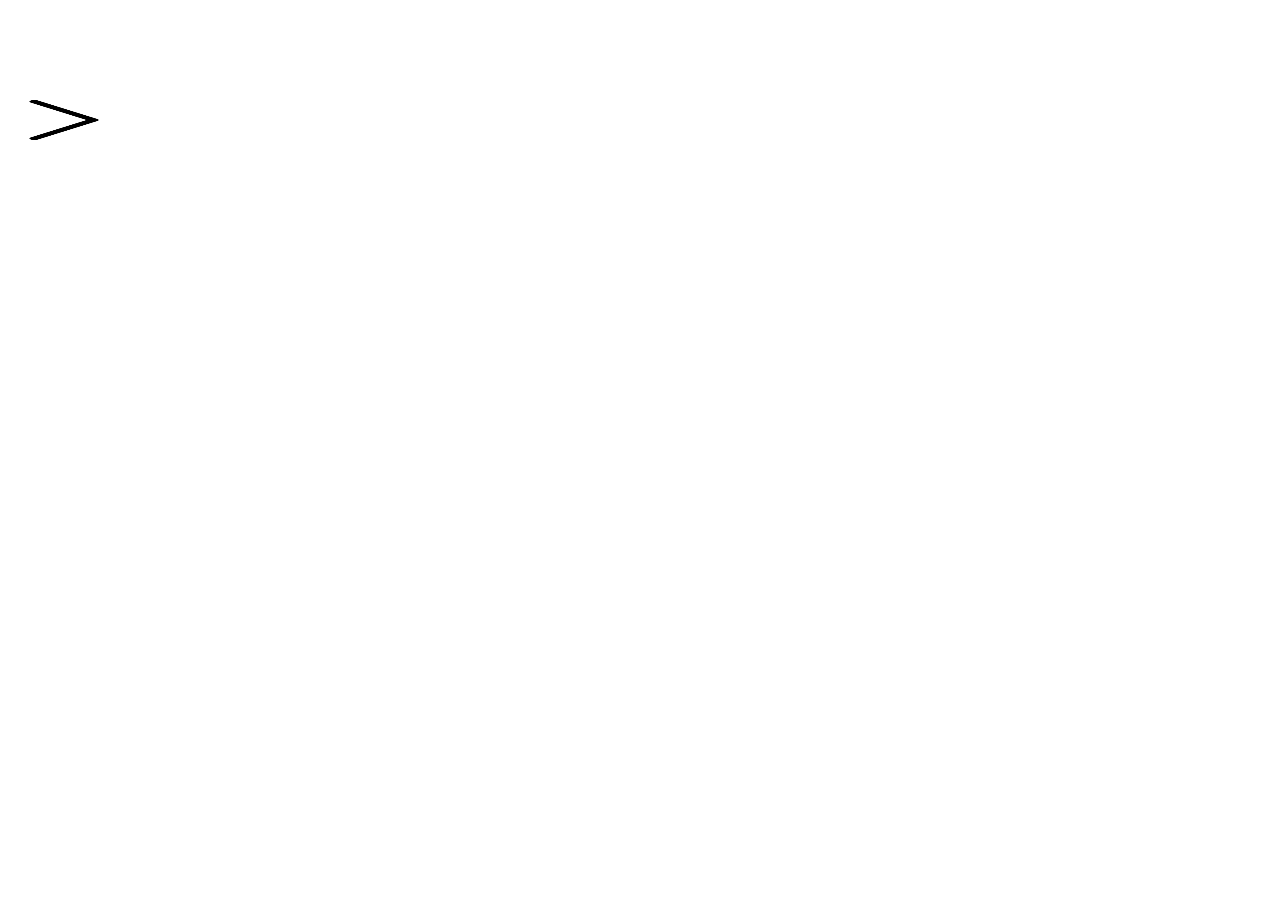
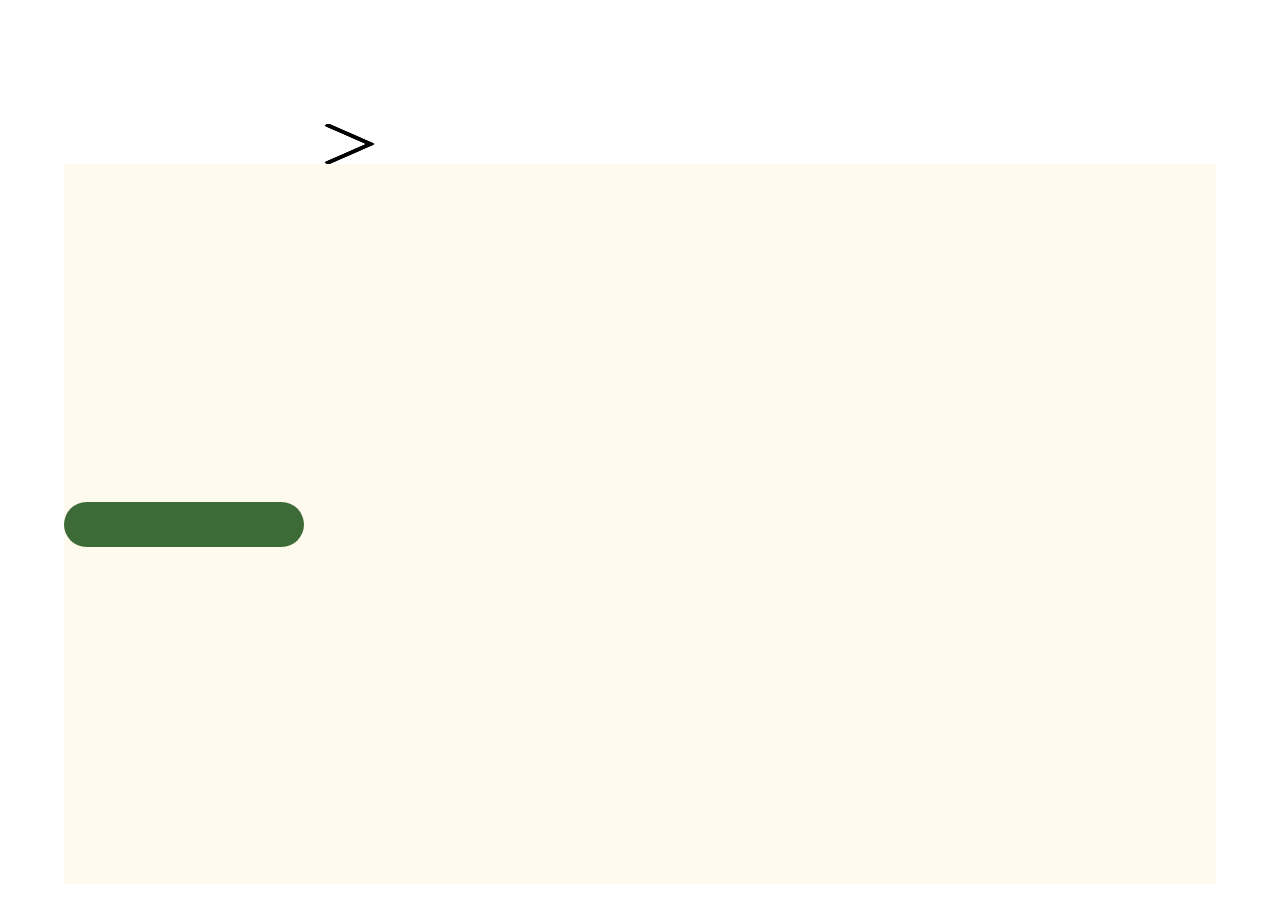
Before and after one commit to Player514/3IPWebsite, a React (Create React App) app in the folder green_kayak_website/: page / in a window 1280 px wide. Shown: the part 700-1622 px from the top of the page. Before the commit the page ends 1600 px from the top, so only its background shows below. Built offline with nearby package versions, Linux system fonts and the light colour scheme.

Commit message:
Fixed some styling and TextBox

```diff
--- a/green_kayak_website/src/components/LeftArrowButton.js
+++ b/green_kayak_website/src/components/LeftArrowButton.js
@@ -5,7 +5,7 @@ import '../styles/buttons.css'
 function LeftArrowButton(props) {
     return(
         <div className="left-arrow-button" onClick={props.onClick}>
-            <img src={LeftArrow} alt="previous page button" />
+            <img src={LeftArrow} alt="previous page button" className="left-arrow" />
         </div>
     )
 }
--- a/green_kayak_website/src/components/TextBox.js
+++ b/green_kayak_website/src/components/TextBox.js
@@ -1,4 +1,5 @@
 import React from 'react'
+import '../styles/textbox.css'
 
 function TextBox(props) {
     return(
--- a/green_kayak_website/src/pages/booking-page.js
+++ b/green_kayak_website/src/pages/booking-page.js
@@ -1,6 +1,8 @@
 import React from 'react'
 import { useNavigate } from 'react-router';
 import RightArrowButton from '../components/RightArrowButton';
+import TextBox from '../components/TextBox';
+import '../styles/booking-page.css'
 
 
 function BookingPage() {
@@ -8,12 +10,13 @@ function BookingPage() {
 
     return (
       <div className="BookingPage">
-        <div className="booking-page-content">
         <header className="BookingPage-header">
           <h2>
             Booking Page
           </h2>
         </header>
+        <div className="booking-page-content">
+        <TextBox text="Check Weather" />
         <RightArrowButton onClick={() => navigate('/before-arrival')} />
         </div>
       </div>
--- a/green_kayak_website/src/styles/before-arrival.css
+++ b/green_kayak_website/src/styles/before-arrival.css
@@ -1,5 +1,3 @@
-
-
 .before-arrival-content {
     background-color: #FEFAED;
     margin-left: 5%;
--- a/green_kayak_website/src/styles/booking-page.css
+++ b/green_kayak_website/src/styles/booking-page.css
@@ -0,0 +1,16 @@
+
+
+.booking-page-content {
+    display: flex;
+    align-items: center;
+    background-color: #FEFAED;
+    margin-left: 5%;
+    margin-top: 5%;
+
+    width: 90%;
+    height: 90%;
+}
+
+p {
+    color: white;
+}
--- a/green_kayak_website/src/styles/textbox.css
+++ b/green_kayak_website/src/styles/textbox.css
@@ -0,0 +1,17 @@
+.text-box {
+    border-radius: 25px;
+    background: #3D6B37;
+    padding: 20px;
+    display: flex;
+    justify-content: center;
+    align-items: center;
+    width: 200px;
+    height: 5px;
+}
+
+p {
+    text-align: center;
+    vertical-align: middle;
+    color: white;
+    align-self: center;
+}
```
